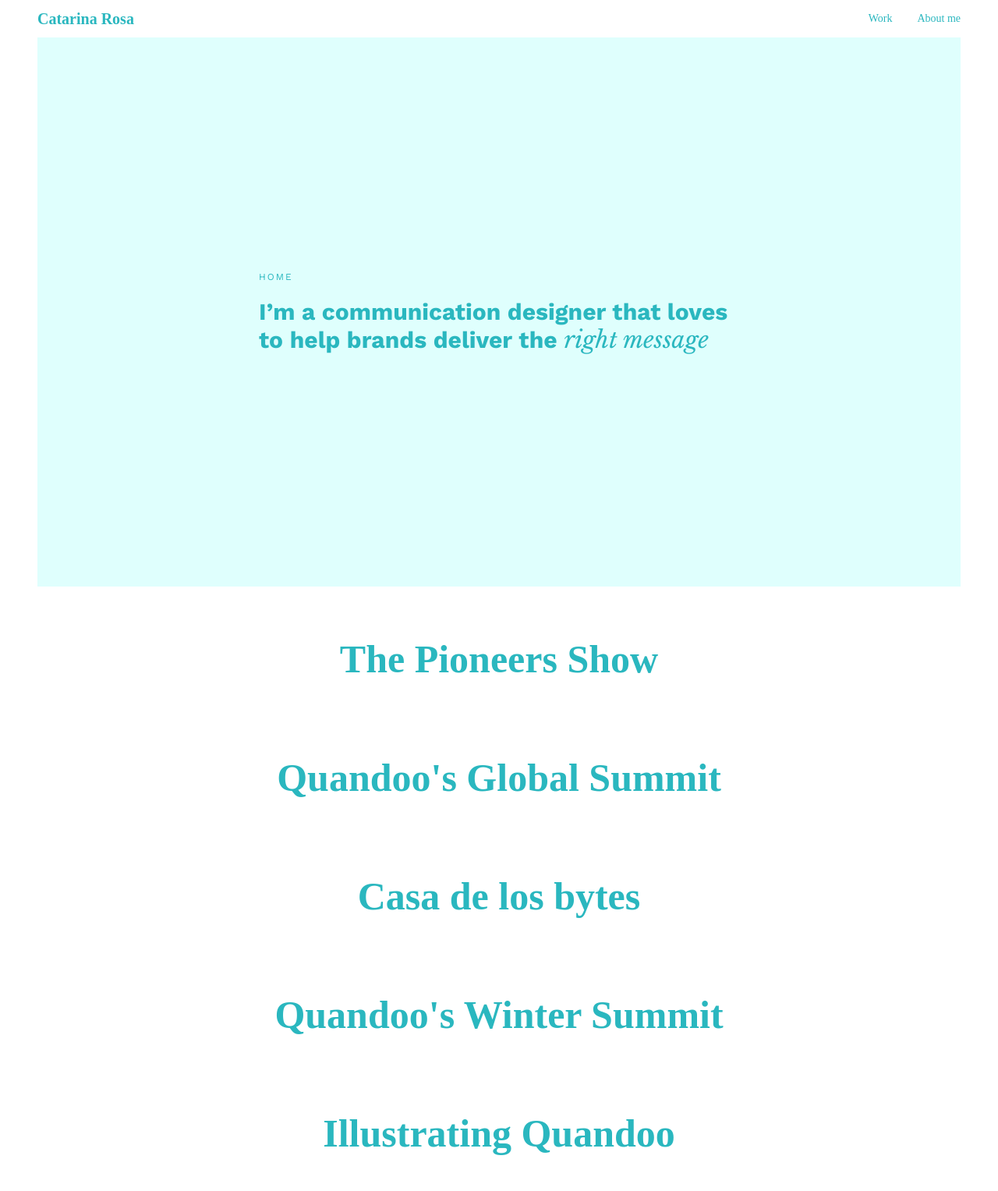
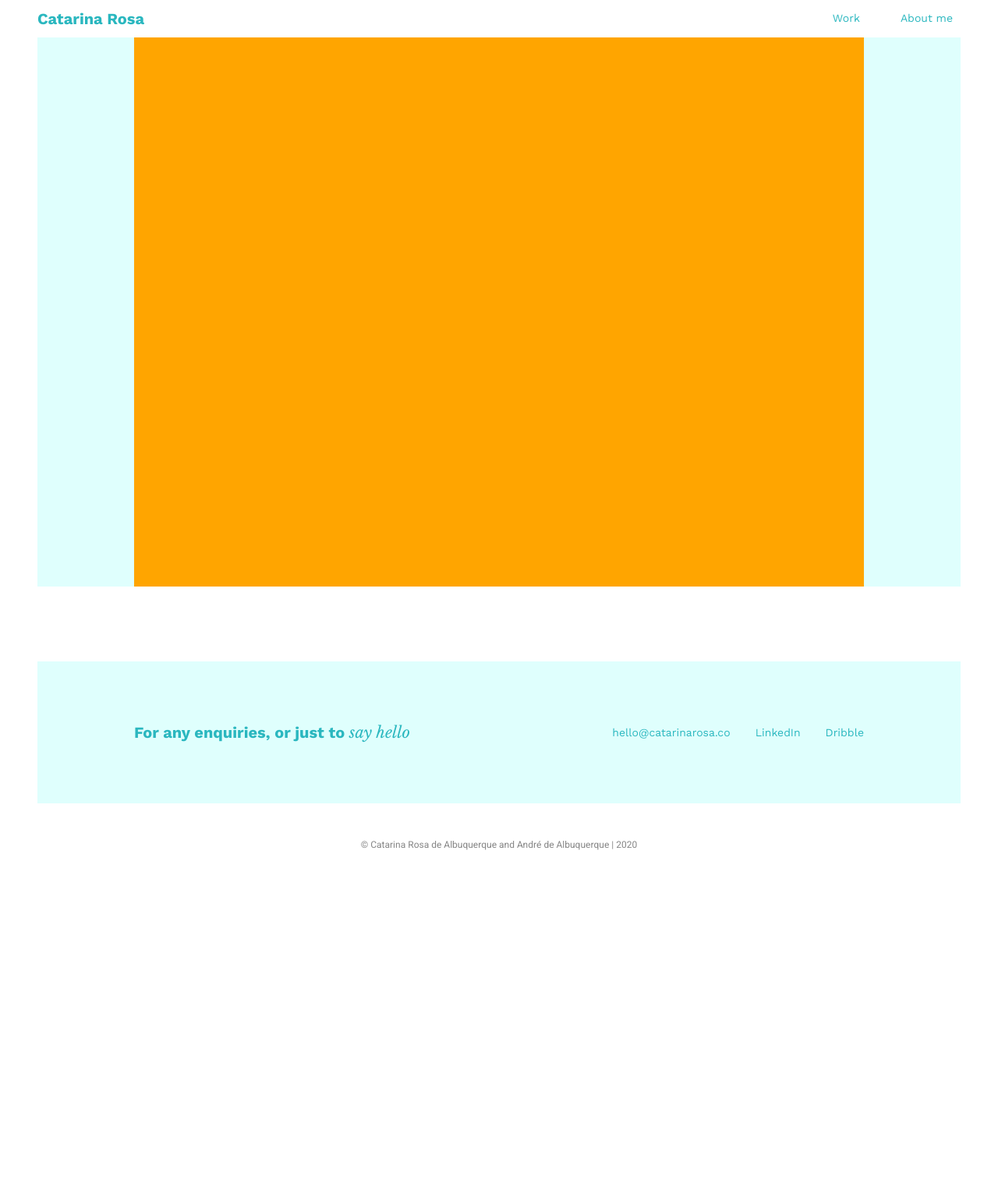
Before and after one commit to itstheandre/designers-portfolio, a Gatsby site: page / in a window 1280 px wide. Shown: the top 1527 px of the page at 78% size. After the commit the page ends 1116 px from the top, so only its background shows below. Built offline with nearby package versions, Linux system fonts and the light colour scheme; Gatsby itself is replaced by a stand-in of ours.

Commit message:
Revamp Design System

```diff
--- a/gatsby-browser.js
+++ b/gatsby-browser.js
@@ -3,5 +3,34 @@
  *
  * See: https://www.gatsbyjs.org/docs/browser-apis/
  */
+import React from "react"
+import { GlobalStyle, captions, h3, links } from "./src/styles/GlobalStyles"
+import styled from "styled-components"
+
+import Layout from "./src/components/layout"
+import Nav from "./src/components/navigation/Nav"
+import Footer from "./src/components/Footer"
+import Copyright from "./src/components/Copyright"
 
 // You can delete this file if you're not using it
+
+export const wrapRootElement = ({ element }) => (
+  <>
+    <GlobalStyle />
+    <BodyWrapper>
+      <Nav />
+      {element}
+      <Footer />
+      <Copyright />
+    </BodyWrapper>
+  </>
+)
+
+const BodyWrapper = styled.div`
+  min-height: 100vh;
+  overflow-x: none;
+  width: 100vw;
+  display: grid;
+  grid-template-columns: 1fr;
+  grid-template-rows: auto 1fr auto auto;
+`
--- a/src/components/Copyright.jsx
+++ b/src/components/Copyright.jsx
@@ -1,25 +1,17 @@
 import React from "react"
 import styled from "styled-components"
 import { screenConst } from "../utils/styleConst"
+import { captions } from "../styles/GlobalStyles"
 
-const Copyright = () => {
-  return (
-    <CopyrightStyle>
-      &copy; Catarina Rosa de Albuquerque and André de Albuquerque | 2020
-    </CopyrightStyle>
-  )
-}
+const Copyright = () => (
+  <CopyRightStyles className={captions}>
+    &copy; Catarina Rosa de Albuquerque and André de Albuquerque | 2020
+  </CopyRightStyles>
+)
+
+const CopyRightStyles = styled.div`
+  text-align: center;
+  margin-block-end: 2.4rem;
+`
 
 export default Copyright
-
-const CopyrightStyle = styled.div`
-  text-align: center;
-  font-size: 1.2rem;
-  line-height: 150%;
-  color: var(--grey);
-  margin-bottom: 2.4rem;
-
-  @media (${screenConst.lapMin}) {
-    font-size: 1rem;
-  }
-`
--- a/src/components/Footer.js
+++ b/src/components/Footer.js
@@ -1,47 +1,69 @@
 import React from "react"
 import styled from "styled-components"
 import { screenConst } from "../utils/styleConst"
+import { h3, links } from "../styles/GlobalStyles"
 
-const Footer = () => {
-  return (
-    <FooterStyle className="fw">
-      <div className="innerFw">
-        <div className="h3">
+const Footer = () => (
+  <FooterStyle className="heroW">
+    <div className="xtContainer h100">
+      <div className="inContainer h100">
+        <div className={`${h3} clear`}>
           For any enquiries, or just to{" "}
-          <span className="italic">say hello</span>
+          <span className="italic">say hello</span>{" "}
         </div>
         <ul className="contactLinks">
-          <li>hello@catarinarosa.co</li>
-          <li>LinkedIn</li>
-          <li>Dribble</li>
+          <li className={links}>hello@catarinarosa.co</li>
+          <li className={links}>LinkedIn</li>
+          <li className={links}>Dribble</li>
         </ul>
+      </div>
     </div>
   </FooterStyle>
 )
-}
 
 export default Footer
 
 const FooterStyle = styled.footer`
-  background: var(--lightBlue);
+  text-align: center;
   height: 18.2rem;
-  margin: 0 auto 4.4rem;
+  margin: 9.6rem auto 4.4rem;
+  background-color: var(--lightBlue);
   color: var(--blue);
 
-  .innerFw {
+  .inContainer {
     display: flex;
     align-items: center;
     justify-content: space-between;
-    height: 100%;
 
-    .h3 {
-      font-weight: bold;
+    @media (max-width: 1199px) {
+      .clear {
+        display: flex;
+        flex-direction: column;
+        align-items: flex-start;
+      }
     }
 
-    @media (${screenConst.lapMin}) {
+    @media (max-width: 899px) {
+      .clear {
+        display: block;
+        margin-bottom: 2.4rem;
+      }
       flex-direction: column;
       justify-content: center;
       align-items: flex-start;
+      padding-left: 7.2rem;
+    }
+
+    @media (max-width: 599px) {
+      padding-left: 0;
+      align-items: center;
+      .clear {
+        /* margin-block-end: 2rem; */
+        width: 100%;
+        text-align: left;
+        display: flex;
+      }
+    }
   }
 
   .contactLinks {
@@ -52,7 +74,18 @@ const FooterStyle = styled.footer`
     grid-gap: 3.2rem;
 
     li {
-        font-size: 1.4rem;
+      font-weight: normal;
+    }
+
+    @media (max-width: 599px) {
+      width: 100%;
+      li {
+        &:first-child {
+          text-align: left;
+        }
+        &:last-child {
+          text-align: right;
+        }
       }
     }
   }
--- a/src/components/layout.js
+++ b/src/components/layout.js
@@ -1,48 +1,81 @@
 import { graphql, useStaticQuery } from "gatsby"
 import React from "react"
-import GlobalStyle from "../styles/GlobalStyles"
+// import GlobalStyle from "../styles/GlobalStyles"
 import Header from "./header"
 import Nav from "./navigation/Nav"
 import Footer from "./Footer"
 import Copyright from "./Copyright"
+import styled from "styled-components"
+import GlobalStyle2 from "../styles/GlobalStyles"
 
-// import "./layout.css"
-
-const Layout = ({ children }) => {
-  const data = useStaticQuery(graphql`
-    query SiteTitleQuery {
-      site {
-        siteMetadata {
-          title
-        }
-      }
-    }
-  `)
-
+function Layout({ children }) {
+  //   const data = useStaticQuery(graphql`
+  //     query SiteTitleQuery {
+  //       site {
+  //         siteMetadata {
+  //           title
+  //         }
+  //       }
+  //     }
+  //   `)
   return (
     <>
-      <GlobalStyle />
-      <Nav />
-
-      {/* <Header siteTitle={data.site.siteMetadata.title} /> */}
-      {/* <div
-        style={{
-          margin: `0 auto`,
-          maxWidth: 960,
-          padding: `0 1.0875rem 1.45rem`,
-        }}
-      > */}
-      <main>{children}</main>
-      <Footer />
-      <Copyright />
-      {/* <footer>
-          © {new Date().getFullYear()}, Built with
-          {` `}
-          <a href="https://www.gatsbyjs.org">Gatsby</a>
-        </footer> */}
-      {/* </div> */}
+      <GlobalStyle2 />
+      <BodyWrapper>
+        <Nav />
+        {children}
+        <Footer />
+        <Copyright />
+      </BodyWrapper>
     </>
   )
 }
 
+const BodyWrapper = styled.div`
+  min-height: 100vh;
+  overflow-x: none;
+  width: 100vw;
+  display: grid;
+  grid-template-columns: 1fr;
+  grid-template-rows: auto 1fr auto auto;
+`
+
 export default Layout
+// import "./layout.css"
+
+// const Layout = ({ children }) => {
+//   const data = useStaticQuery(graphql`
+//     query SiteTitleQuery {
+//       site {
+//         siteMetadata {
+//           title
+//         }
+//       }
+//     }
+//   `)
+
+//   return (
+//     <>
+//       {/* <GlobalStyle /> */}
+//       <Nav />
+
+//       {/* <Header siteTitle={data.site.siteMetadata.title} /> */}
+//       {/* <div
+//         style={{
+//           margin: `0 auto`,
+//           maxWidth: 960,
+//           padding: `0 1.0875rem 1.45rem`,
+//         }}
+//       > */}
+//       <main>{children}</main>
+//       <Footer />
+//       <Copyright />
+//       {/* <footer>
+//           © {new Date().getFullYear()}, Built with
+//           {` `}
+//           <a href="https://www.gatsbyjs.org">Gatsby</a>
+//         </footer> */}
+//       {/* </div> */}
+//     </>
+//   )
+// }
--- a/src/components/navigation/Nav.jsx
+++ b/src/components/navigation/Nav.jsx
@@ -1,29 +1,74 @@
-import React, { useState } from "react"
+import React from "react"
 import styled from "styled-components"
-import { screenConst } from "../../utils/styleConst"
 import { Link } from "gatsby"
+import { menu } from "../../styles/GlobalStyles"
+
+const NavBar = styled.nav`
+  height: 4.8rem;
+  width: 100%;
+
+  display: flex;
+  align-items: center;
+  justify-content: space-between;
+
+  ul {
+    list-style-type: none;
+    display: grid;
+    grid-template-columns: auto auto;
+    grid-gap: 3.2rem;
+
+    @media (max-width: 899px) {
+      display: none;
+    }
+
+    a {
+      color: var(--blue);
+    }
+  }
+
+  @media (max-width: 899px) {
+    height: 3.6rem;
+  }
+
+  .name {
+    font-size: 2rem;
+    line-height: 135.96%;
+    font-weight: bold;
+
+    a {
+      color: var(--blue);
+    }
+
+    @media (max-width: 899px) {
+      font-size: 1.6rem;
+    }
+  }
+`
 
 const Nav = () => {
-  const [open, setOpen] = useState(false)
-
+  const [open, setOpen] = React.useState(false)
   return (
-    <NavBar className="fw">
-      <h2 className="name">Catarina Rosa</h2>
-      <div className="menu-links">
+    <NavBar className="heroW">
+      <div className="name wS">
+        <Link to="/">Catarina Rosa</Link>
+      </div>
       <ul>
-          <Link to="/work">
-            <li>Work</li>
+        <li>
+          <Link className={menu} to="/work">
+            Work
           </Link>
-          <Link to="/about">
-            <li>About me</li>
+        </li>
+        <li>
+          <Link className={menu} to="/about">
+            About me
           </Link>
+        </li>
       </ul>
       <Burger open={open} onClick={() => setOpen(!open)}>
         <div />
         <div />
         <div />
       </Burger>
-      </div>
     </NavBar>
   )
 }
@@ -42,7 +87,7 @@ const Burger = styled.button`
   z-index: 10;
   display: none;
 
-  @media (${screenConst.lapMin}) {
+  @media (max-width:899px) {
     display: flex;
     /* display: block; */
   }
@@ -73,39 +118,3 @@ const Burger = styled.button`
 `
 
 export default Nav
-
-const NavBar = styled.nav`
-  height: 48px;
-  display: flex;
-  align-items: center;
-  justify-content: space-between;
-
-  ul {
-    list-style-type: none;
-    display: grid;
-    grid-template-columns: auto auto;
-    grid-gap: 3.2rem;
-
-    @media (${screenConst.lapMin}) {
-      display: none;
-    }
-
-    a {
-      text-decoration: none;
-      font-size: 1.4rem;
-      color: var(--blue);
-    }
-    li {
-    }
-  }
-
-  @media (${screenConst.tabMin}) {
-    height: 36px;
-  }
-
-  .name {
-    font-size: 2rem;
-    line-height: 135.96%;
-    color: var(--blue);
-  }
-`
--- a/src/pages/index.js
+++ b/src/pages/index.js
@@ -27,31 +27,42 @@ const MockData = [
 ]
 
 const IndexPage = () => (
-  <Layout>
-    <SEO title="Home" />
-    <IndexBlock className="fw">
-      <header>
-        <div className="sections">Home</div>
-        <h1 className="h1">
-          I’m a communication designer that loves to help brands deliver the{" "}
-          <span className="h2 italic">right message</span>
-        </h1>
-      </header>
-    </IndexBlock>
-    <ProjectSection>
-      {MockData.map(el => (
-        <Project key={el.title} className="projectFont">
-          <>
-            <h2>{el.title}</h2>
-            <p className="sections">{el.type}</p>
-            {/* <div className="italic">
-              <h3>{el.title}</h3>
-            </div> */}
-          </>
-        </Project>
-      ))}
-    </ProjectSection>
-  </Layout>
+  <div className="heroW hero" style={{ backgroundColor: "var(--lightBlue)" }}>
+    <div
+      className="xtContainer "
+      style={{ height: "100%", background: "yellow" }}
+    >
+      <div
+        className="inContainer"
+        style={{ height: "100%", background: "orange" }}
+      ></div>
+    </div>
+  </div>
+  // <Layout>
+  //   <SEO title="Home" />
+  //   <IndexBlock className="hero">
+  //     <header>
+  //       <div className="sections wS">Home</div>
+  //       <h1 className="h1">
+  //         I’m a communication designer that loves to help brands deliver the{" "}
+  //         <span className="h2 italic">right message</span>
+  //       </h1>
+  //     </header>
+  //   </IndexBlock>
+  //   <ProjectSection>
+  //     {MockData.map(el => (
+  //       <Project key={el.title} className="projectFont">
+  //         <>
+  //           <h2>{el.title}</h2>
+  //           <p className="sections">{el.type}</p>
+  //           {/* <div className="italic">
+  //             <h3>{el.title}</h3>
+  //           </div> */}
+  //         </>
+  //       </Project>
+  //     ))}
+  //   </ProjectSection>
+  // </Layout>
 )
 
 export default IndexPage
--- a/src/styles/GlobalStyles.js
+++ b/src/styles/GlobalStyles.js
@@ -1,90 +1,246 @@
 import { createGlobalStyle } from "styled-components"
 import { screenConst } from "../utils/styleConst"
 
-export default createGlobalStyle`
+export const sections = `sections wS`
+export const h1 = `h1 wS`
+export const h2 = `libre h2`
+export const h3 = `wS h3`
+export const h4 = `libre h4`
+export const body = `heebo body`
+export const captions = `captions heebo`
+export const menu = `wS menu`
+export const links = `wS links `
 
+// export default createGlobalStyle`
+
+//    @import url("https://fonts.googleapis.com/css2?family=Libre+Baskerville:ital@1&display=swap");
+//    @import url("https://fonts.googleapis.com/css2?family=Heebo&display=swap");
+//    @import url("https://fonts.googleapis.com/css2?family=Work+Sans:wght@400;700&display=swap");
+
+//    html {
+//       box-sizing:border-box;
+//       font-size:10px;
+//       --lightBlue: #DFFFFD;
+//       --white:#fff;
+//       --grey:#333333;
+//       --blue:#2AB7BF;
+
+//    }
+//    * , *::before,*::after {
+//       box-sizing:inherit;
+//       margin:0;
+//       padding:0
+//    }
+
+//    body {
+//       margin:0;
+//       padding:0
+//    }
+
+//    .innerFw {
+//       width:100%;
+//       max-width:${screenConst.bigMax};
+//       margin:0 auto;
+
+//       @media (${screenConst.bigMin}){
+//          padding-left:7.2rem;
+//          max-width:${screenConst.bigMax}
+//       }
+
+//       @media (${screenConst.lapMin}){
+//          max-width:${screenConst.lapMax};
+//       }
+//    }
+
+//    .fw {
+//       width: 100vw;
+//       max-width: calc(100vw - ${48 * 2}px);
+//       margin-inline-start:auto;
+//       margin-inline-end:auto;
+
+//       @media (${screenConst.lapMin}) {
+//          max-width: calc(100vw - ${36 * 2}px)
+//       }
+
+//       @media (${screenConst.phoneMin}) {
+//          max-width:90vw;
+//       }
+//    }
+
+//    .sections {
+//       font-size:1.2rem;
+//       letter-spacing:0.2rem;
+//       line-height:160%;
+//       text-transform:uppercase;
+//       font-family: 'Work Sans', sans-serif;
+//    }
+
+//    .h1 {
+//       font-size: 3rem;
+//       line-height:120%;
+//       font-family: 'Work Sans', sans-serif;
+//       font-weight:bold;
+//    }
+
+//    .h2 {
+//       font-size: 3rem;
+//       font-weight:normal;
+//    }
+
+//    .wS {
+//       font-family: 'Work Sans', sans-serif;
+//       :hover {
+//          font-family: 'Libre Baskerville', serif;
+//          font-style:italic;
+//       }
+//    }
+
+//    .italic {
+//       font-style:italic;
+//       font-weight:normal;
+//       font-family: 'Libre Baskerville', serif;
+//    }
+
+//    .h3 {
+//       font-size:2rem;
+//       font-family: 'Work Sans', sans-serif;
+//    }
+
+//    .h4 {
+//       font-family: 'Libre Baskerville', serif;
+// font-style:italic;
+//    }
+
+//    .body {
+//       font-family: 'Heebo', sans-serif;
+//    }
+
+//    .captions {
+//       font-family: 'Heebo', sans-serif;
+
+//    }
+
+//    .menu {
+//       font-family: 'Work Sans', sans-serif;
+//       font-size:1.4rem;
+//    }
+
+//    .links {
+//       font-family: 'Work Sans', sans-serif;
+//       font-style:bold;
+//    }
+
+//    .projectFont {
+//       font-size: 5rem;
+//       line-height:120%;
+//       color:var(--blue);
+//    }
+// `
+
+export const GlobalStyle = createGlobalStyle`
    @import url("https://fonts.googleapis.com/css2?family=Libre+Baskerville:ital@1&display=swap");
    @import url("https://fonts.googleapis.com/css2?family=Heebo&display=swap");
    @import url("https://fonts.googleapis.com/css2?family=Work+Sans:wght@400;700&display=swap");
 
    html {
-      box-sizing:border-box;
+      box-sizing: border-box;
       font-size:10px;
       --lightBlue: #DFFFFD;
-      --white:#fff;
-      --grey:#333333;
-      --blue:#2AB7BF;
-
-
-   }
-   * , *::before,*::after {
-      box-sizing:inherit;
-      margin:0;
-      padding:0
+      --white: #fff;
+      --grey: #333333;
+      --blue: #2AB7BF;
+      --captionsGrey: #878787;
    }
 
-   body {
-      margin:0;
-      padding:0
+   *, *::before, *::after {
+      box-sizing: inherit;
+      margin: 0;
+      padding: 0;
    }
 
+   a {
+      text-decoration:none;
+   }
 
-   .innerFw {
-      width:100%;
-      max-width:${screenConst.bigMax};
-      margin:0 auto;
-
-      @media (${screenConst.bigMin}){
-         padding-left:7.2rem;
-         max-width:${screenConst.bigMax}
+   .xtContainer {
+      width: 100vw;
+      margin: 0 auto;
+      @media (min-width:1200px) {
+         max-width: 93.6rem;
       }
 
-      @media (${screenConst.lapMin}){
-         max-width:${screenConst.lapMax};
+      @media (max-width:1199px) {
+         max-width:84rem;
+      }
+
+      @media (max-width: 899px) {
+         max-width:55.2rem;
+      }
+
+      @media (max-width: 599px) {
+         max-width: 90vw;
       }
    }
 
-   .fw {
-      width: 100vw;
+   .inContainer {
+      width:100%;
+      margin: 0 auto;
+
+      @media (max-width: 599px) {
+         max-width: 80vw;
+      }
+   }
+
+   .heroW {
       max-width: calc(100vw - ${48 * 2}px);
-      margin-inline-start:auto;
-      margin-inline-end:auto;
+      margin-left:auto;
+      margin-right:auto;
+      width:100vw;
 
-      @media (${screenConst.lapMin}) {
-         max-width: calc(100vw - ${36 * 2}px)
+      @media (max-width:940px) {
+         max-width:84rem;
       }
 
-      @media (${screenConst.phoneMin}) {
-         max-width:90vw;
+      @media (max-width:915px) {
+         max-width: 84rem;
       }
+      @media (max-width: 899px) {
+         max-width: calc(100vw - ${36 * 2}px);
+      }
+
+      @media (max-width:630px) {
+         max-width:55.2rem;
+      }
+      @media (max-width:599px) {
+         max-width: 90vw;
+      }
+   }
+
+   .hero {
+      height: calc(100vh - ${48 * 2}px);
+      @media (max-width: 899px) {
+         height: calc(100vw - ${36 * 2}px);
+      }
+   }
+
+   .wS {
+      font-family: "Work Sans", sans-serif;
+   }
+
+   .heebo {
+      font-family: 'Heebo', sans-serif;
+   }
+
+   .libre {
+      font-family: 'Libre Baskerville', serif;
+      font-style:italic;
    }
 
    .sections {
       font-size:1.2rem;
-      letter-spacing:0.2rem;
+      letter-spacing: 0.2em;
       line-height:160%;
-      text-transform:uppercase;
-      font-family: 'Work Sans', sans-serif;
-   }
-
-   .h1 {
-      font-size: 3rem;
-      line-height:120%;
-      font-family: 'Work Sans', sans-serif;
-      font-weight:bold;
-   }
-
-   .h2 {
-      font-size: 3rem;
-      font-weight:normal;
-   }
-
-   .wS {
-      font-family: 'Work Sans', sans-serif;
-      :hover {
-         font-family: 'Libre Baskerville', serif;
-         font-style:italic;
-      }
+      text-transform: uppercase;
    }
 
    .italic {
@@ -93,39 +249,69 @@ export default createGlobalStyle`
       font-family: 'Libre Baskerville', serif;
    }
 
+   .h1 {
+      font-size:3rem;
+      font-weight: bold;
+      line-height:120%;
+   }
+
+   .h2 {
+      font-size:3rem;
+      line-height: 120%;
+   }
+
    .h3 {
-      font-size:2rem;
-      font-family: 'Work Sans', sans-serif;
+      font-weight:bold;
+      letter-spacing: 120%;
+      font-size: 2rem
    }
 
    .h4 {
-      font-family: 'Libre Baskerville', serif;
-font-style:italic;
+      font-size: 2rem;
+      line-height: 120%;
    }
 
    .body {
-      font-family: 'Heebo', sans-serif;
+      font-size: 1.4rem;
+      line-height: 160%;
+
+      @media (max-width:899px) {
+         font-size:1.6rem
+      }
    }
 
    .captions {
-      font-family: 'Heebo', sans-serif;
-
+      font-size:1.2rem;
+      line-height:150%;
+      color: var(--captionsGrey);
    }
 
    .menu {
-      font-family: 'Work Sans', sans-serif;
       font-size:1.4rem;
+      line-height:140%;
+      text-decoration:none;
+      padding-inline: 1rem;
+      &:hover {
+         font-family: 'Libre Baskerville', serif;
+         font-style:italic;
+      }
    }
 
    .links {
-      font-family: 'Work Sans', sans-serif;
-      font-style:bold;
+      font-weight: bold;
+      font-size:1.4rem;
+      line-height:120%;
+
+
+      &:hover {
+         font-family: 'Libre Baskerville', serif;
+         font-style:italic;
+         font-weight:normal;
+      }
    }
 
+   .h100 {
+      height:100%;
+   }
 
-   .projectFont {
-      font-size: 5rem;
-      line-height:120%;
-      color:var(--blue);
-   }
 `
```
Lines whose indentation alone changed are shown as unchanged.
